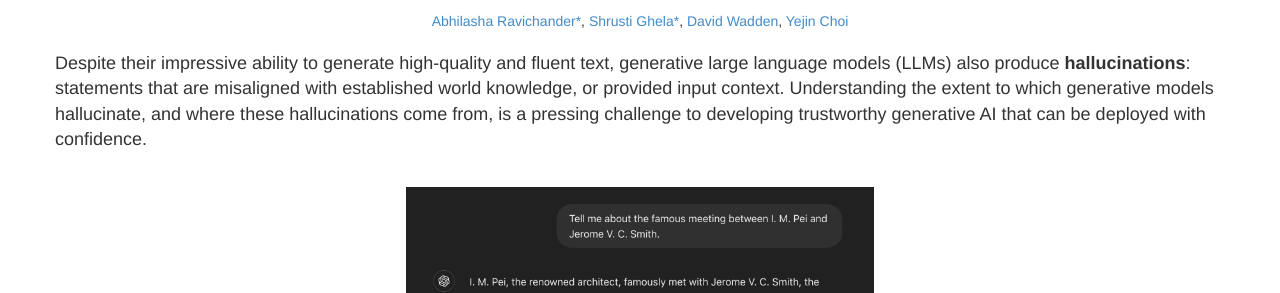
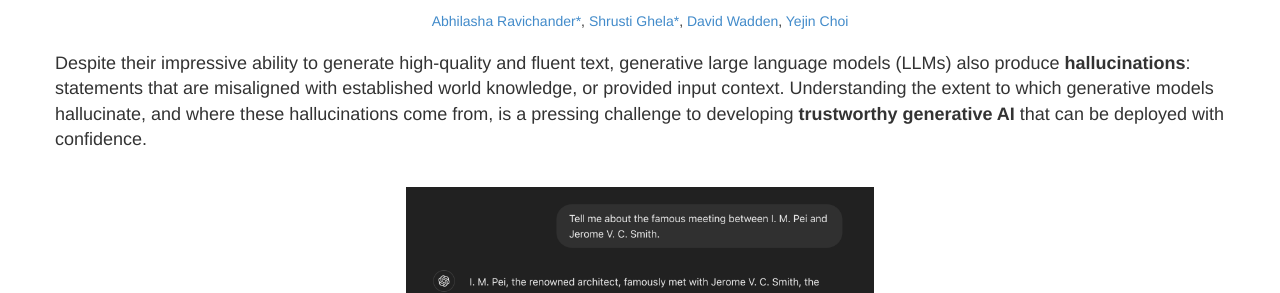
Before and after one commit to halogen-hallucinations/halogen-hallucinations.github.io, a Jekyll site: the page built from index.md, in a window 1280 px wide and 900 px high, scrolled down 636 px. Shown: the part 207-500 px from the top of the window. Built offline with Jekyll 4.4.1, drawn with Linux system fonts in a browser that asks for light colours; our own code applies the rules of GitHub Pages for plain Markdown files.

```diff
--- a/_includes/about_title.html
+++ b/_includes/about_title.html
@@ -20,7 +20,7 @@
         <div class="lead">
 
             <p>
-Despite their impressive ability to generate high-quality and fluent text, generative large language models (LLMs) also produce <b>hallucinations</b>: statements that are misaligned with established world knowledge, or provided input context. Understanding the extent to which generative models hallucinate, and where these hallucinations come from, is a pressing challenge to developing trustworthy generative AI that can be deployed with confidence. </p>
+Despite their impressive ability to generate high-quality and fluent text, generative large language models (LLMs) also produce <b>hallucinations</b>: statements that are misaligned with established world knowledge, or provided input context. Understanding the extent to which generative models hallucinate, and where these hallucinations come from, is a pressing challenge to developing <b>trustworthy generative AI</b> that can be deployed with confidence. </p>
             </br>
             <img src="../img/gpt4_hall_truncated.png" alt="Centered Image" style="display: block; margin: auto; max-width: 40%; max-height: 100vh;">
             <center><figcaption style="font-size: 12px;">A hallucinated historical narrative produced by GPT-4.</figcaption></center></br></br>
```
